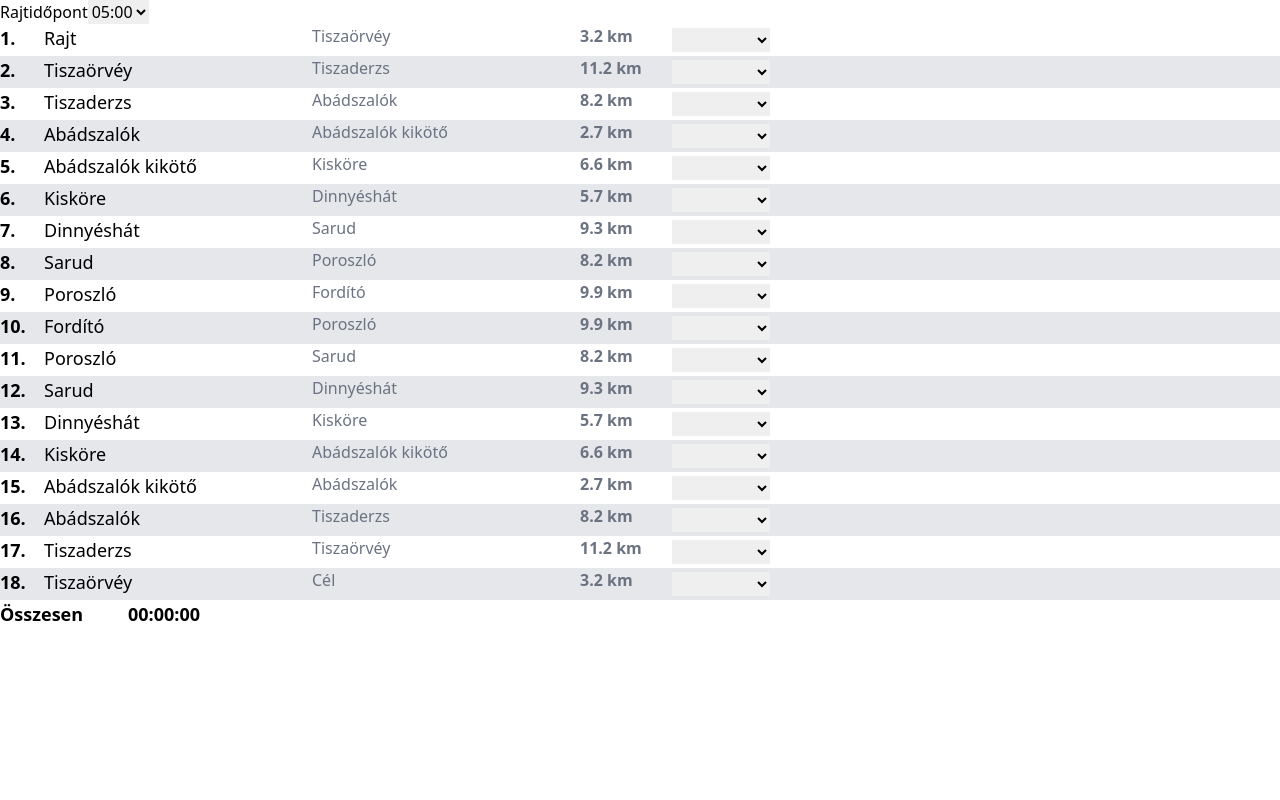
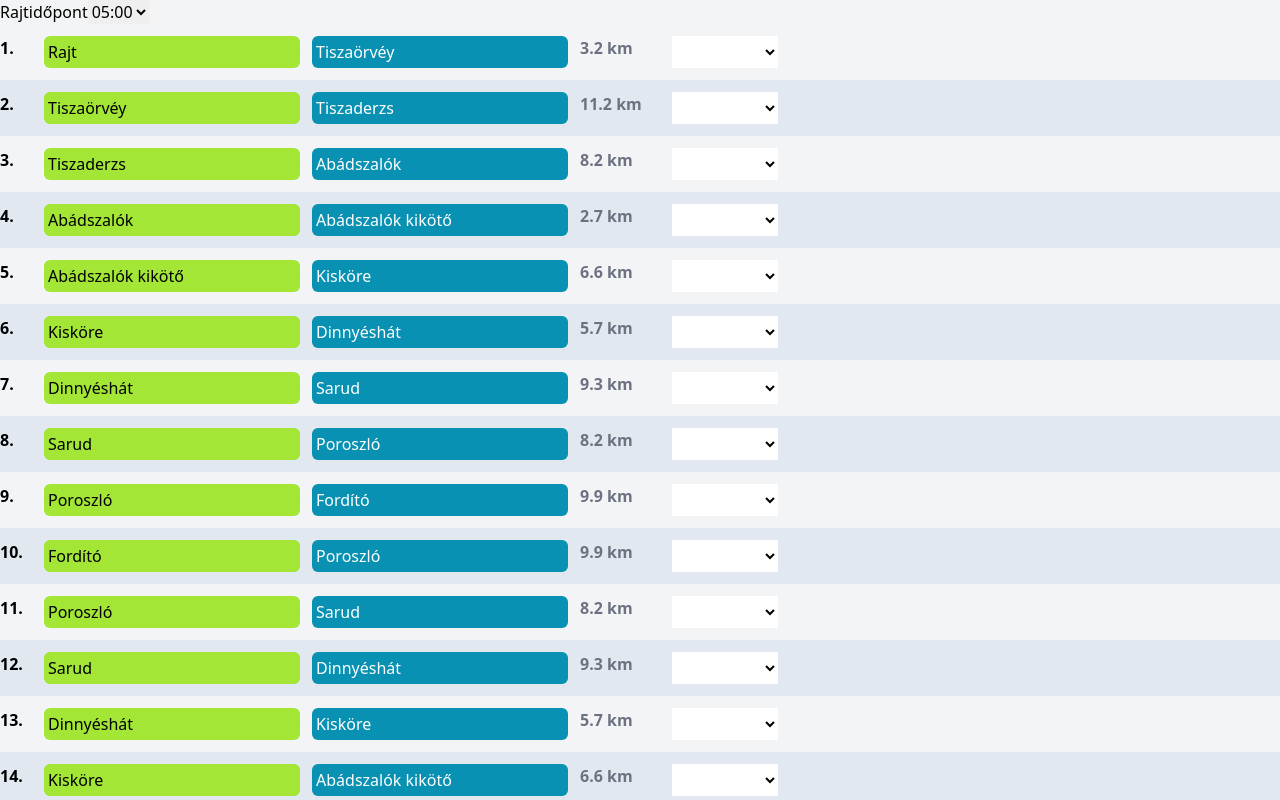
Before and after one commit to wboyz/utt-calculator, a Nuxt app: page / in a window 1280 px wide. Shown: the top 800 px of the page. Built offline with nearby package versions, Linux system fonts and the light colour scheme.

Commit message:
feat: adjust design

```diff
--- a/app.vue
+++ b/app.vue
@@ -1,4 +1,6 @@
 <script setup lang="ts">
+useHead({ bodyAttrs : { class: 'bg-gray-100'} })
+
 import { SimpleDuration } from './models/simple-duration';
 import { Runner } from './models/runner';
 import { Section } from './models/section';
@@ -65,20 +67,22 @@ function calculateDuration(time1: SimpleDuration, time2: SimpleDuration) {
   </div>
 
   <div class="flex flex-col">
-    <div v-for="(section, index) in sections" :key="section.id" class="flex gap-3 h-8"
-      :class="section.id % 2 === 0 ? 'bg-gray-200' : ''">
-      <div class="items-center text-lg font-bold w-8">{{ section.id }}.</div>
-      <div class="items-center text-lg w-64">{{ section.from }}</div>
-      <div class="items-center text-gray-500 w-64">{{ section.to }}</div>
+    <div v-for="(section, index) in sections" :key="section.id" class="flex gap-3 py-3"
+      :class="section.id % 2 === 0 ? 'bg-slate-200' : ''">
+      <div class="items-center font-bold w-8">{{ section.id }}.</div>
+      <div class="items-center w-64 bg-lime-400 p-1 rounded-md">{{ section.from }}</div>
+      <div class="items-center text-white w-64 bg-cyan-600 p-1 rounded-md">{{ section.to }}</div>
       <div class="items-center text-gray-500 w-20 font-bold">{{ section.distance }} km</div>
       <div class="items-center flex w-32">
-        <select v-model="selectedRunners[index]">
+        <select v-model="selectedRunners[index]" class="p-1 bg-white">
           <option v-for="runner in runners" :key="runner.name" :value="runner">{{ runner.name }}</option>
         </select>
       </div>
       <div class="items-center flex gap-3">
-        <input type="number" min="0" v-if="selectedRunners[index]" v-model="selectedRunners[index].pace.minutes" class="w-14" />
-        <input type="number" min="0" v-if="selectedRunners[index]" v-model="selectedRunners[index].pace.seconds" class="w-14" />
+        <input type="number" min="0" v-if="selectedRunners[index]" v-model="selectedRunners[index].pace.minutes"
+          class="w-14 p-1" />
+        <input type="number" min="0" v-if="selectedRunners[index]" v-model="selectedRunners[index].pace.seconds"
+          class="w-14 p-1" />
       </div>
       <div class="items-center flex">
         {{ selectedRunners[index]?.formattedTime(sections[index].distance) }}
@@ -88,17 +92,18 @@ function calculateDuration(time1: SimpleDuration, time2: SimpleDuration) {
           {{ sections[0].calculateArrival(startingTime, selectedRunners[0]?.formattedTime(sections[0].distance)) }}
         </div>
         <div v-else>
-          {{ sections[index].calculateArrival(sections[index - 1]?.arrival, selectedRunners[index]?.formattedTime(sections[index].distance)) }}
+          {{ sections[index].calculateArrival(sections[index - 1]?.arrival,
+        selectedRunners[index]?.formattedTime(sections[index].distance)) }}
         </div>
       </div>
     </div>
   </div>
 
   <div class="flex">
-    <div class="text-lg font-bold w-32">
+    <div class="font-bold w-32">
       Összesen
     </div>
-    <div class="text-lg font-bold w-32">
+    <div class="font-bold w-32">
       {{ calculateDuration(sections[sections.length - 1].arrival, startingTime) }}
     </div>
   </div>
```
